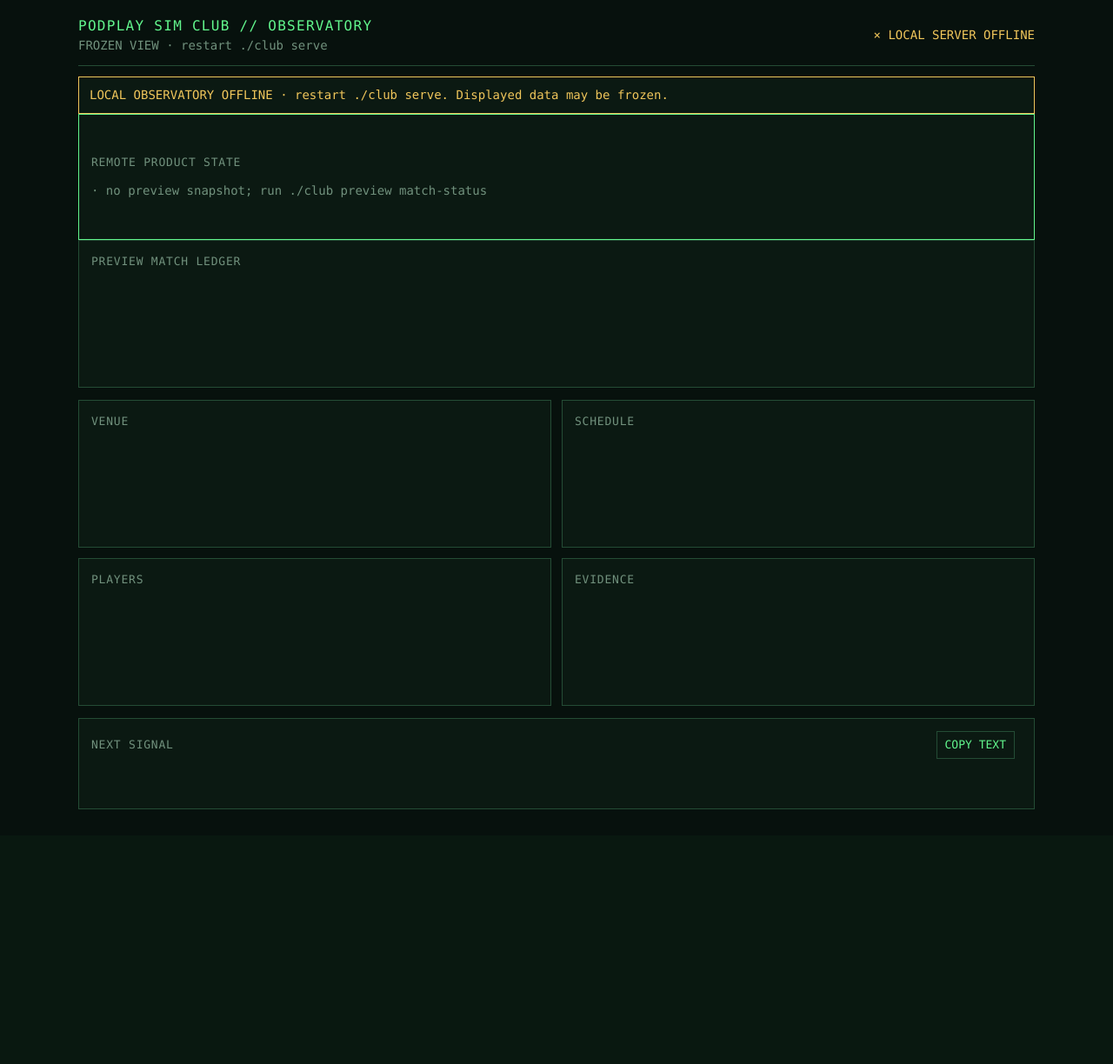
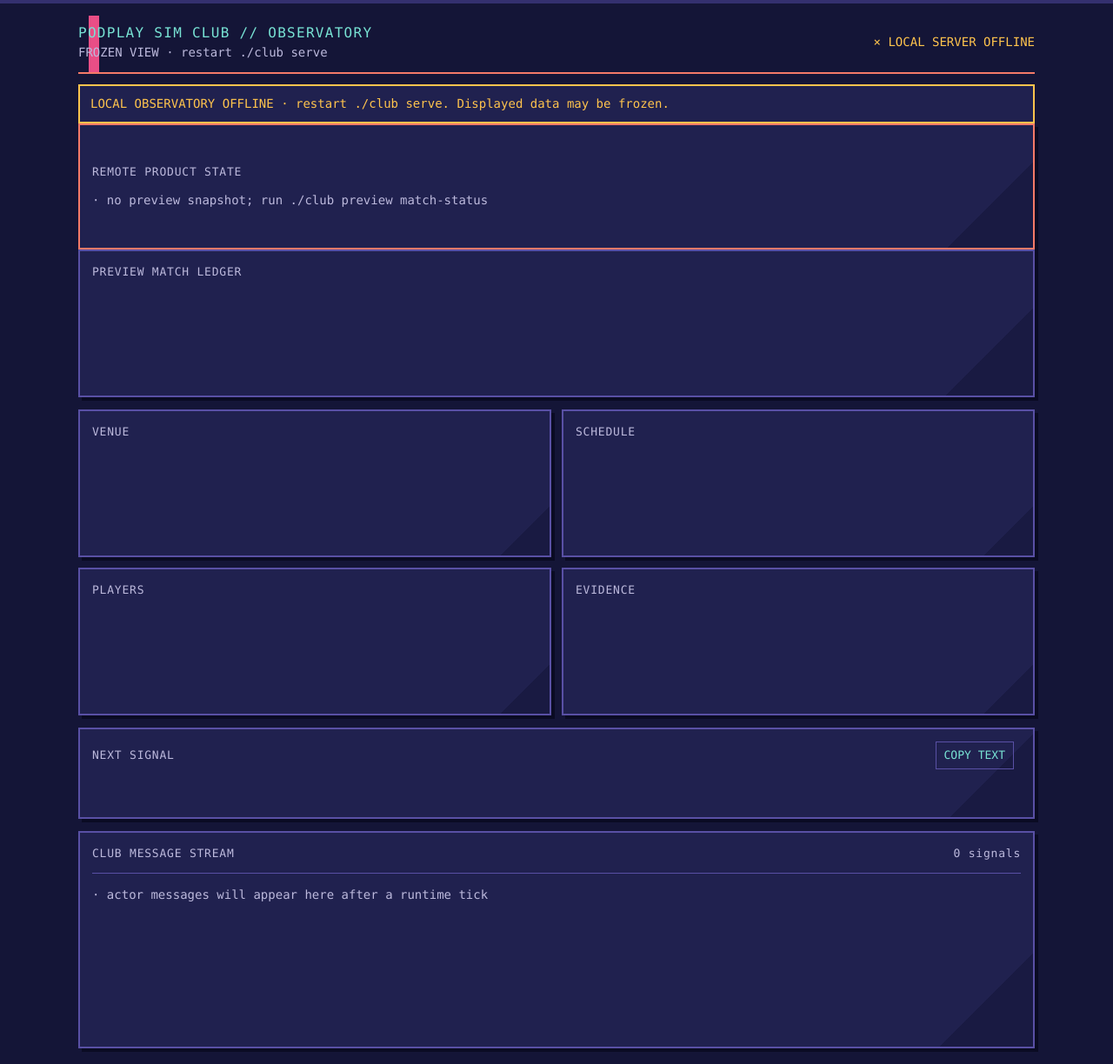
Before and after one commit to marce-podplay/podplay-sim-club, a Python web app: template src/podplay_sim_club/templates/observatory.html in a window 1280 px wide. Shown: the whole page at 87% size. Before the commit the page ends 931 px from the top, so only its background shows below. Run offline with Jinja, Linux system fonts and the light colour scheme; the template is opened without the code that fills it, so the values that code supplies are empty.

Commit message:
feat: stream actor signals in observatory

```diff
--- a/src/podplay_sim_club/templates/observatory.html
+++ b/src/podplay_sim_club/templates/observatory.html
@@ -5,26 +5,26 @@
   <meta name="viewport" content="width=device-width, initial-scale=1">
   <title>PodPlay Sim Club // Observatory</title>
   <style>
-    :root { color-scheme:dark; --bg:#07110d; --panel:#0b1912; --line:#244c35; --dim:#71917d; --text:#d7f7df; --live:#62f68d; --warn:#f0c65b; --cold:#70b7ff; }
+    :root { color-scheme:dark; --bg:#141537; --panel:#20214f; --panel-deep:#191a42; --line:#5950a5; --dim:#bcb9dc; --text:#fff7d1; --live:#78e3d4; --warn:#ffc44d; --cold:#80a2ff; --coral:#f47a68; --pink:#e94e86; }
     * { box-sizing:border-box; }
     [hidden] { display:none !important; }
-    body { margin:0; padding:18px; background:var(--bg); color:var(--text); font:14px/1.5 ui-monospace,SFMono-Regular,Menlo,Monaco,Consolas,monospace; }
+    body { margin:0; padding:18px; background:linear-gradient(180deg,#34306f 0 4px,var(--bg) 4px 100%); color:var(--text); font:14px/1.5 ui-monospace,SFMono-Regular,Menlo,Monaco,Consolas,monospace; }
     main { max-width:1100px; margin:0 auto; }
     header, .row, .legend, .switcher { display:flex; align-items:center; justify-content:space-between; gap:14px; flex-wrap:wrap; }
-    header { border-bottom:1px solid var(--line); padding-bottom:12px; }
+    header { border-bottom:2px solid var(--coral); padding:8px 0 12px; background:linear-gradient(90deg,transparent 0 12px,var(--pink) 12px 24px,transparent 24px 36px); }
     h1 { margin:0; color:var(--live); font-size:16px; font-weight:500; letter-spacing:.08em; }
     .dim { color:var(--dim); } .live { color:var(--live); } .warn { color:var(--warn); } .cold { color:var(--cold); }
     .switcher { justify-content:flex-start; margin:14px 0; }
     .switcher button { padding:7px 11px; border:1px solid var(--line); background:transparent; color:var(--dim); font:inherit; cursor:pointer; }
     .switcher button[aria-selected="true"] { border-color:var(--live); background:var(--panel); color:var(--live); }
     .grid { display:grid; grid-template-columns:repeat(3,minmax(0,1fr)); gap:12px; margin:14px 0; }
-    section { border:1px solid var(--line); background:var(--panel); padding:14px; min-height:170px; }
+    section { border:2px solid var(--line); background:linear-gradient(135deg,var(--panel) 0 92%,var(--panel-deep) 92%); padding:14px; min-height:170px; box-shadow:4px 4px 0 #0a0b23; }
     section h2 { margin:0 0 12px; color:var(--dim); font-size:13px; font-weight:400; letter-spacing:.06em; }
     .panel-heading { display:flex; align-items:center; justify-content:space-between; gap:12px; }
     .copy-button { border:1px solid var(--line); background:transparent; color:var(--live); padding:5px 9px; font:inherit; cursor:pointer; }
     .copy-button:hover, .copy-button:focus-visible { border-color:var(--live); background:var(--bg); outline:none; }
     .copy-status { margin-left:8px; color:var(--live); }
-    .preview-hero { min-height:145px; border-color:var(--live); display:grid; align-content:center; }
+    .preview-hero { min-height:145px; border-color:var(--coral); display:grid; align-content:center; }
     .preview-result { font-size:24px; letter-spacing:.06em; }
     .preview-meta { margin-top:8px; color:var(--dim); }
     .fact { padding:8px 0; border-top:1px solid var(--line); }
@@ -32,7 +32,7 @@
     .fact strong { display:block; color:var(--text); font-weight:500; }
     .next-action { color:var(--warn); }
     .source-note { margin-top:12px; color:var(--dim); font-size:12px; }
-    .offline { margin-top:12px; padding:10px 12px; border:1px solid var(--warn); color:var(--warn); background:var(--panel); }
+    .offline { margin-top:12px; padding:10px 12px; border:2px solid var(--warn); color:var(--warn); background:var(--panel); }
     .preview-grid { grid-template-columns:repeat(2,minmax(0,1fr)); }
     .next-panel { min-height:105px; }
     .person, .pod, .signal, .booking { padding:5px 0; }
@@ -40,10 +40,17 @@
     .pod { border-top:1px solid var(--line); display:flex; justify-content:space-between; gap:8px; }
     .signal time { color:var(--dim); margin-right:8px; }
     .trace { display:grid; grid-template-columns:repeat(auto-fit,minmax(170px,1fr)); gap:10px; }
-    .booking { border-top:2px solid var(--cold); }
+    .booking { border-top:3px solid var(--cold); }
     .booking.current { border-color:var(--live); }
     #detail { margin-top:14px; min-height:44px; padding:10px 12px; border-left:3px solid var(--live); background:var(--panel); }
     .legend { margin-top:12px; color:var(--dim); }
+    .stream { min-height:250px; margin-top:14px; }
+    .stream-list { max-height:360px; overflow:auto; border-top:1px solid var(--line); }
+    .stream-item { display:grid; grid-template-columns:110px 150px 1fr; gap:10px; padding:10px 4px; border-bottom:1px solid var(--line); }
+    .stream-item:last-child { border-bottom:0; }
+    .stream-kind { color:var(--warn); } .stream-from { color:var(--live); }
+    .stream-link { color:var(--cold); word-break:break-all; }
+    .stream-empty { padding:14px 0; color:var(--dim); }
     @media(max-width:760px){ .grid,.preview-grid{grid-template-columns:1fr;} .preview-result{font-size:19px;} }
   </style>
 </head>
@@ -72,6 +79,10 @@
       <div id="preview-next"></div>
     </section>
     <div id="preview-source" class="source-note"></div>
+    <section class="stream">
+      <h2 class="panel-heading"><span>CLUB MESSAGE STREAM</span><span id="stream-count" class="dim">0 signals</span></h2>
+      <div id="message-stream" class="stream-list"><div class="stream-empty">· actor messages will appear here after a runtime tick</div></div>
+    </section>
   </div>
 
 </main>
@@ -176,10 +187,36 @@
     document.getElementById('preview-source').textContent = `Snapshot refreshed ${preview.observedAt} (${snapshotAge(preview.observedAt)}). Use match-status to refresh it; this view does not poll the preview API.`;
   }
 
+  function signalText(message) {
+    if (typeof message.text === 'string' && message.text) return message.text;
+    const payload = message.payload;
+    if (payload && payload.kind === 'invite_sent' && payload.product) {
+      return `Product invitation ${payload.product.invitationId} read back as ${payload.product.invitationStatus}.`;
+    }
+    return 'Structured product signal.';
+  }
+
+  function renderStream(messages) {
+    const rows = Array.isArray(messages) ? messages : [];
+    document.getElementById('stream-count').textContent = `${rows.length} signal${rows.length === 1 ? '' : 's'}`;
+    const html = rows.map(message => {
+      const payload = message.payload || {};
+      const link = payload.inviteLink && payload.inviteLink.status === 'available' ? payload.inviteLink.url : '';
+      const recipients = Array.isArray(message.to) ? message.to.join(', ') : '';
+      return `<div class="stream-item">
+        <span class="dim">${esc(message.observedAt || 'time unknown')}</span>
+        <span><strong class="stream-kind">${esc(message.kind || 'signal')}</strong><br><span class="stream-from">${esc(message.from || 'system')}</span>${recipients ? ` <span class="dim">→ ${esc(recipients)}</span>` : ''}</span>
+        <span>${esc(signalText(message))}${link ? `<br><a class="stream-link" href="${esc(link)}" target="_blank" rel="noreferrer">${esc(link)}</a>` : ''}</span>
+      </div>`;
+    }).join('');
+    setHtml('message-stream', html || '<div class="stream-empty">· actor messages will appear here after a runtime tick</div>');
+  }
+
   function render(previewState) {
     const preview = previewState.previewMatch;
     document.getElementById('clock').textContent = preview ? preview.observedAt || '' : '';
     renderPreview(preview, previewState.previewMatches);
+    renderStream(previewState.messages);
   }
 
   document.getElementById('copy-next').onclick = async () => {
```
Also changed, not shown: src/podplay_sim_club/server.py (+21 -4 lines), tests/test_sim_club.py (+6 -0 lines), README.md.
